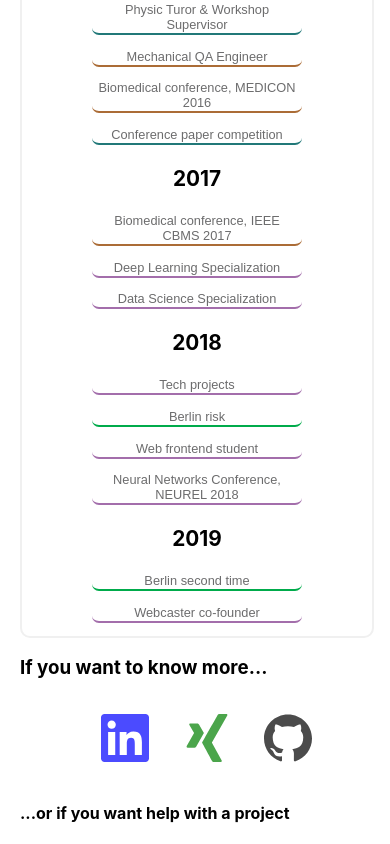
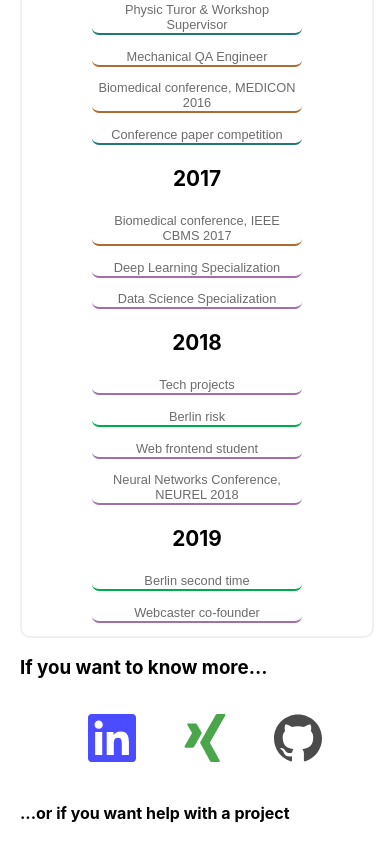
Before and after one commit to Alexzg/Web_Alex, a React (Create React App) app in the folder v2/alexandros-zogkas-webpage/: page / in a window 390 px wide. Shown: the part 1625-2469 px from the top of the page. Built offline with nearby package versions, Linux system fonts and the light colour scheme.

Commit message:
Update ContactSection.css

```diff
--- a/v2/alexandros-zogkas-webpage/src/components/MainPageSections/ContactSection/ContactSection.css
+++ b/v2/alexandros-zogkas-webpage/src/components/MainPageSections/ContactSection/ContactSection.css
@@ -4,7 +4,14 @@
 
 .SocialMediaButtonsGroup {
 	display: flex;
-	width: 70%;
+	width: 40%;
 	margin-left: auto;
 	margin-right: auto;
 }
+
+/*for-mobile*/
+@media only screen and (max-width: 600px) {
+	.SocialMediaButtonsGroup {
+	width: 80%;
+	}
+}
```
